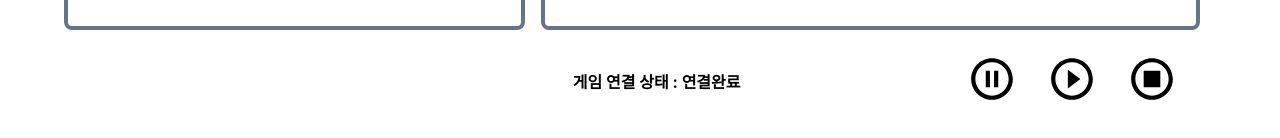
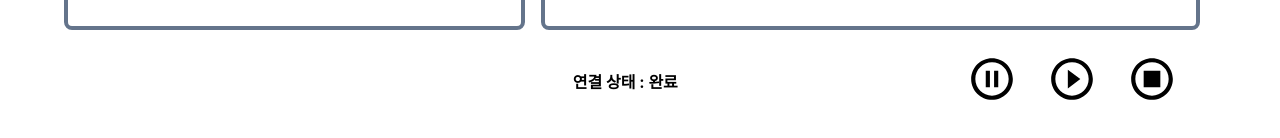
Before and after one commit to dbwls387/Unreal_Warrior_Server, a React (Create React App) app in the folder frontend/: page / in a window 1280 px wide. Shown: the part 586-724 px from the top of the page. Built offline with nearby package versions, Linux system fonts and the light colour scheme.

Commit message:
Fix: rem console

```diff
--- a/frontend/src/Components/GameStatusComponent.js
+++ b/frontend/src/Components/GameStatusComponent.js
@@ -14,14 +14,12 @@ export default function GameStatusComponent() {
 		});
 
 		socket.emit("sim_control", state);
-
-		socket.on("hi", data => console.log(data)); // 서버 -> 클라이언트
 	}
 
 	return (
 		<div className="h-28 p-2 w-full">
 			<div className="float-left m-4 ml-10 font-bold">
-				<div>게임 연결 상태 : 연결완료</div>
+				<div>연결 상태 : 완료</div>
 			</div>
 
 			<div className="float-right w-60 mr-4">
```
